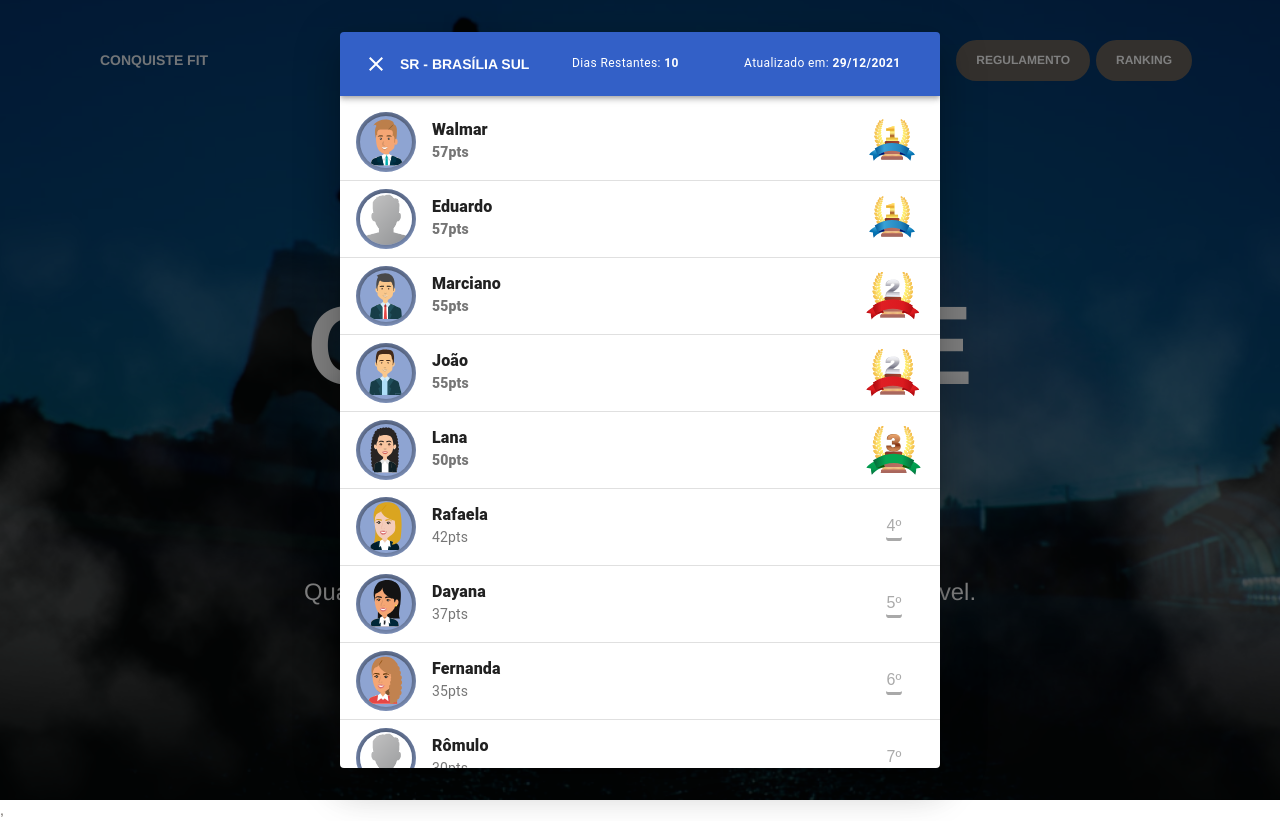
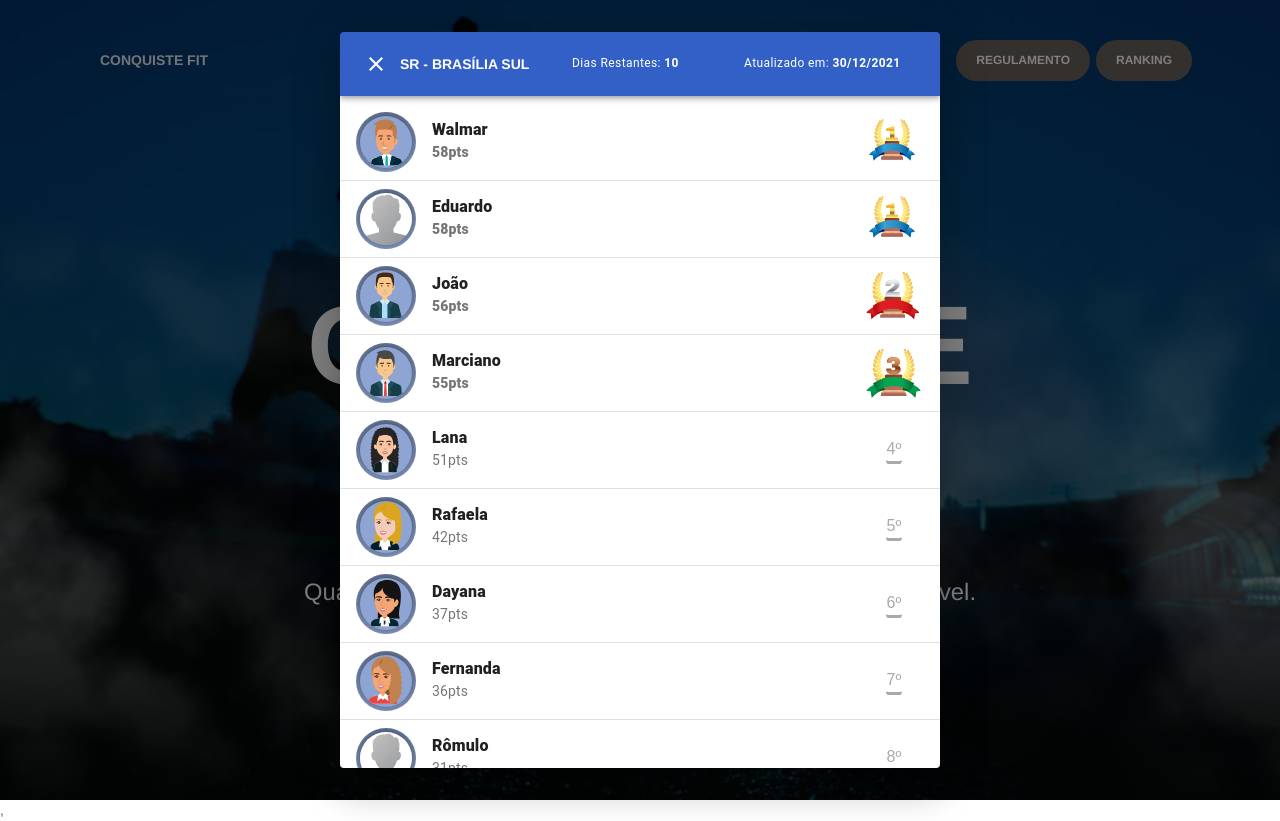
Before and after one commit to arthurfjadecastro/conquistefit, a React (Create React App) app: page /home in a window 1280 px wide. Both pictures are taken after a click on the button "RANKING". Built offline with nearby package versions, Linux system fonts and the light colour scheme.

Commit message:
Update points on ranking at 30/12/2021

```diff
--- a/src/views/Ranking.jsx
+++ b/src/views/Ranking.jsx
@@ -78,7 +78,7 @@ export default function Ranking({ open, handleClose }) {
       name: "Lana",
       src: "/img/LANA.svg",
       position: null,
-      pts: 50
+      pts: 51
     },
     {
       name: "Ramon",
@@ -90,7 +90,7 @@ export default function Ranking({ open, handleClose }) {
       name: "João",
       src: "/img/JOAO.svg",
       position: null,
-      pts: 55
+      pts: 56
     },
     {
       name: "Carol",
@@ -115,7 +115,7 @@ export default function Ranking({ open, handleClose }) {
       name: "Walmar",
       src: "/img/WALMAR.svg",
       position: null,
-      pts: 57
+      pts: 58
     },
     {
       name: "Rafaela",
@@ -127,7 +127,7 @@ export default function Ranking({ open, handleClose }) {
       name: "Fernanda",
       src: "/img/FERNANDA.svg",
       position: null,
-      pts: 35
+      pts: 36
     },
     {
       name: "Kerson",
@@ -151,7 +151,7 @@ export default function Ranking({ open, handleClose }) {
       name: "Eduardo",
       src: "/img/default-avatar.png",
       position: null,
-      pts: 57
+      pts: 58
     },
     {
       name: "Juliana",
@@ -212,7 +212,7 @@ export default function Ranking({ open, handleClose }) {
       name: "Rômulo",
       src: "/img/default-avatar.png",
       position: null,
-      pts: 30
+      pts: 31
     },
   ]
 
@@ -277,7 +277,7 @@ export default function Ranking({ open, handleClose }) {
               Dias Restantes:    <b> {diffDays}</b>
             </Typography>
             <Typography variant="caption" className={classes.title2}>
-              Atualizado em:    <b> {"29/12/2021"}</b>
+              Atualizado em:    <b> {"30/12/2021"}</b>
             </Typography>
           </Toolbar>
         </AppBar>
```
